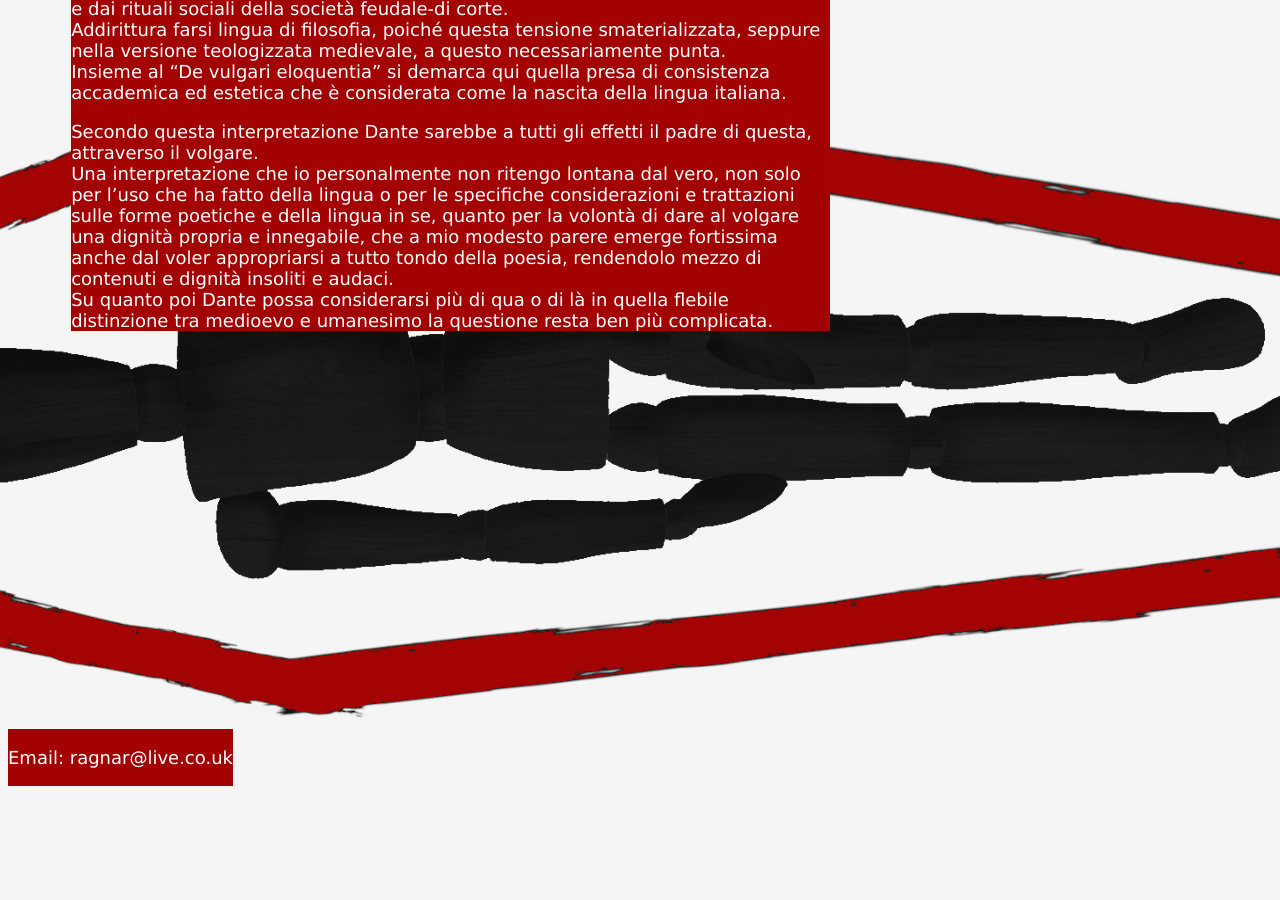
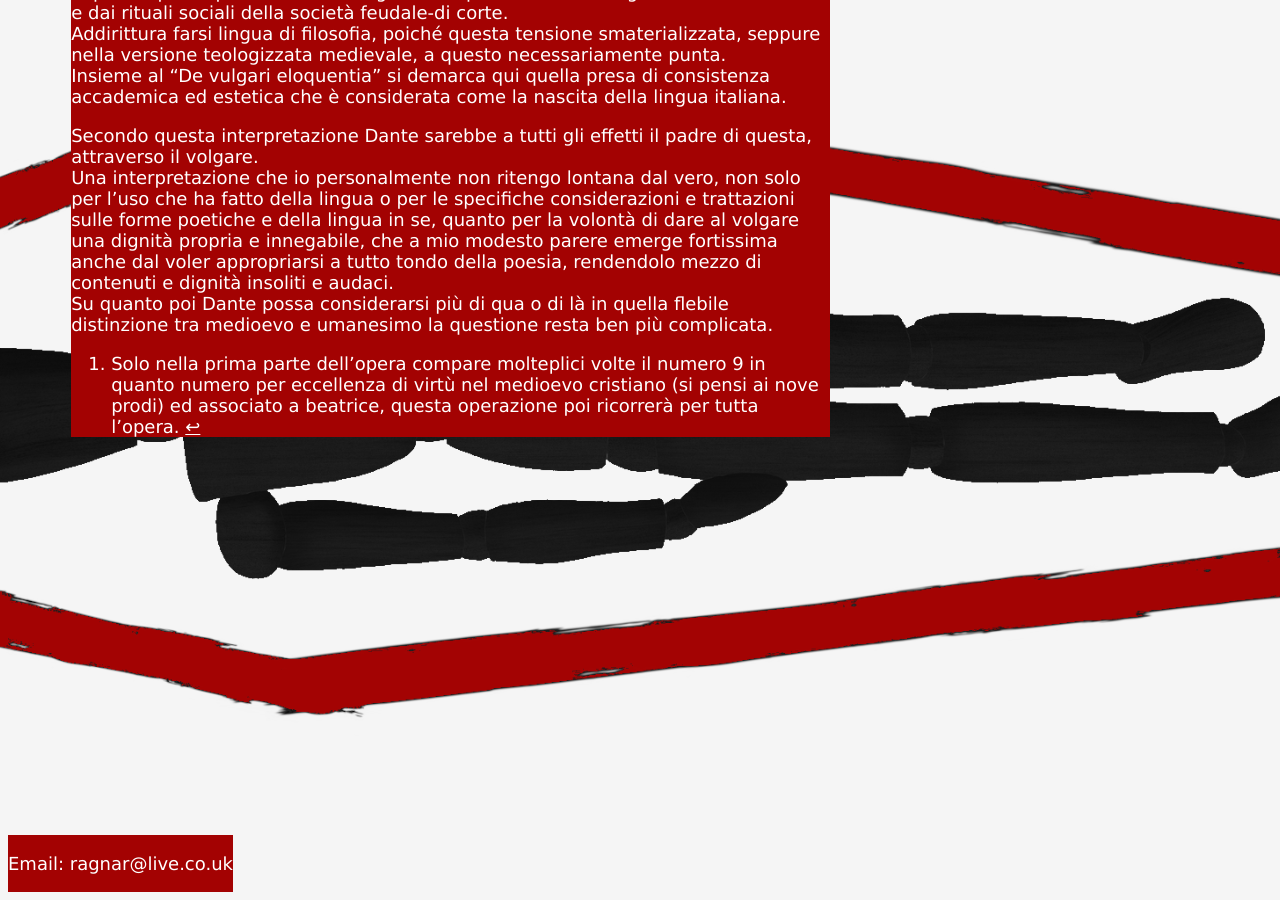
Before and after one commit to thechiefm88/thechiefm88.github.io, a Jekyll site: the page built from _posts/2022-07-02-considerazioni-parte-decima-vita-nova.md, in a window 1280 px wide and 900 px high, scrolled down 1866 px. Built offline with Jekyll 4.4.1, drawn with Linux system fonts in a browser that asks for light colours; before the commit the page ends 2660 px from its top, so only the background shows below that.

Commit message:
32+: fixex notes on post

```diff
--- a/_posts/2022-07-02-considerazioni-parte-decima-vita-nova.md
+++ b/_posts/2022-07-02-considerazioni-parte-decima-vita-nova.md
@@ -7,7 +7,7 @@ author: MDA DS
 Dopo una lunga pausa dal blog, dovuta principalmente agli impegni lavorativi, ma anche dal molto scrivere, voglio analizzare una delle parti fondamentali della "Vita nova" di Dante Alighieri.
 Trattasi della parte decima, fondamentale perché per molti versi si tratta dell'opera germinale del dolce stil novo come lo intendiamo.
 
-Prima nota importante è dal punto di vista strutturale: ci troviamo subito dopo tre sonetti, numero forse non casuale vista la forte pregnanza della numerologia in tutta l'opera[1^], e ancora più importante ci troviamo di fronte alla prima canzone dell'opera.
+Prima nota importante è dal punto di vista strutturale: ci troviamo subito dopo tre sonetti, numero forse non casuale vista la forte pregnanza della numerologia in tutta l'opera[^1], e ancora più importante ci troviamo di fronte alla prima canzone dell'opera.
 Quindi gia numerologicamente possiamo volendo trovare i numeri 3 ed 1 ovviamente legati, inoltre la canzone nella linguistica dantesca, quella per intenderci del "de vulgari eloquentia", rappresenta il genere più elevato, sul podio seguito da ballata e sonetto, infimo; parrebbe evidente insomma la posizione notevole di questa parte dell'opera.
 
 Il cuore degli eventi si sviluppa intorno ad uno scambio di battute tra il Dante autore-protagonista ed un gruppo di donne; lo scambio si articola così:
@@ -36,4 +36,4 @@ Secondo questa interpretazione Dante sarebbe a tutti gli effetti il padre di que
 Una interpretazione che io personalmente non ritengo lontana dal vero, non solo per l'uso che ha fatto della lingua o per le specifiche considerazioni e trattazioni sulle forme poetiche e della lingua in se, quanto per la volontà di dare al volgare una dignità propria e innegabile, che a mio modesto parere emerge fortissima anche dal voler appropriarsi a tutto tondo della poesia, rendendolo mezzo di contenuti e dignità insoliti e audaci.
 Su quanto poi Dante possa considerarsi più di qua o di là in quella flebile distinzione tra medioevo e umanesimo la questione resta ben più complicata.
 
-[1^]: Solo nella prima parte dell'opera compare molteplici volte il numero 9 in quanto numero per eccellenza di virtù nel medioevo cristiano (si pensi ai nove prodi) ed associato a beatrice, questa operazione poi ricorrerà per tutta l'opera.
+[^1]: Solo nella prima parte dell'opera compare molteplici volte il numero 9 in quanto numero per eccellenza di virtù nel medioevo cristiano (si pensi ai nove prodi) ed associato a beatrice, questa operazione poi ricorrerà per tutta l'opera.
```
